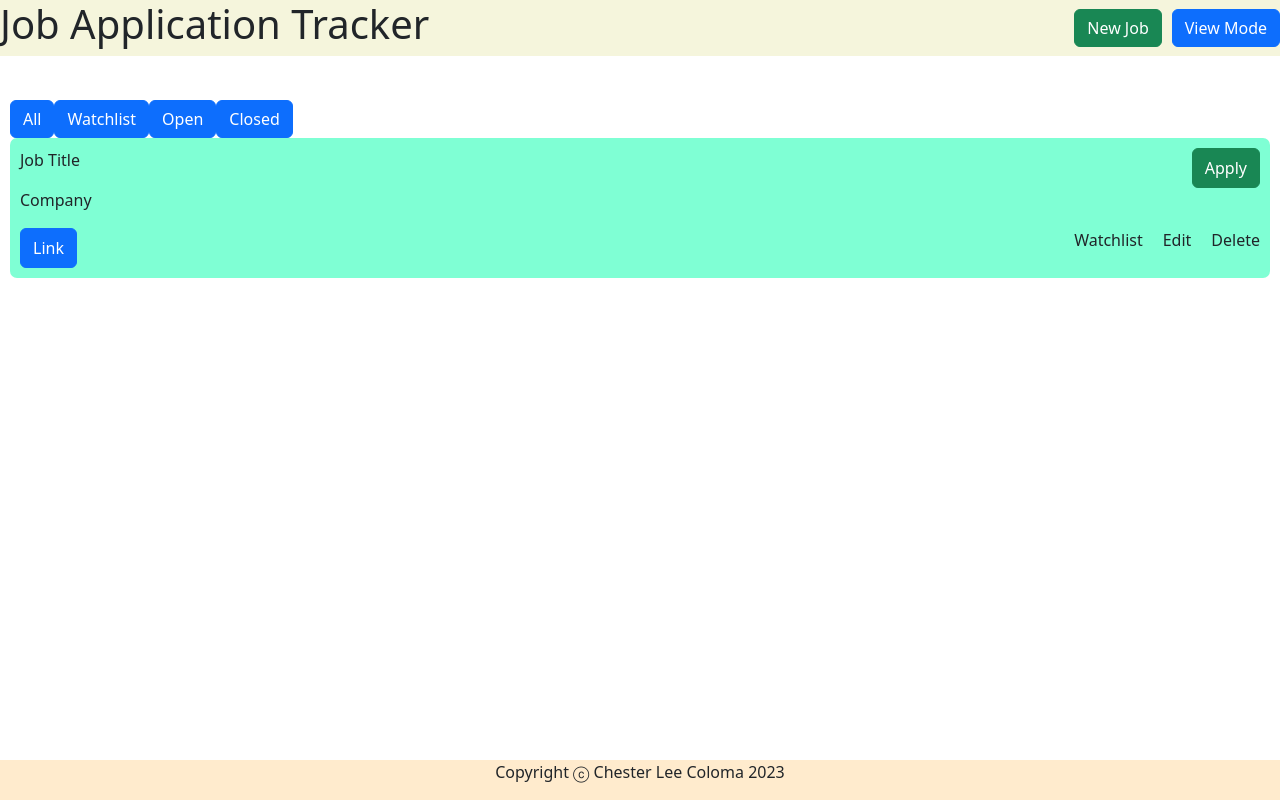
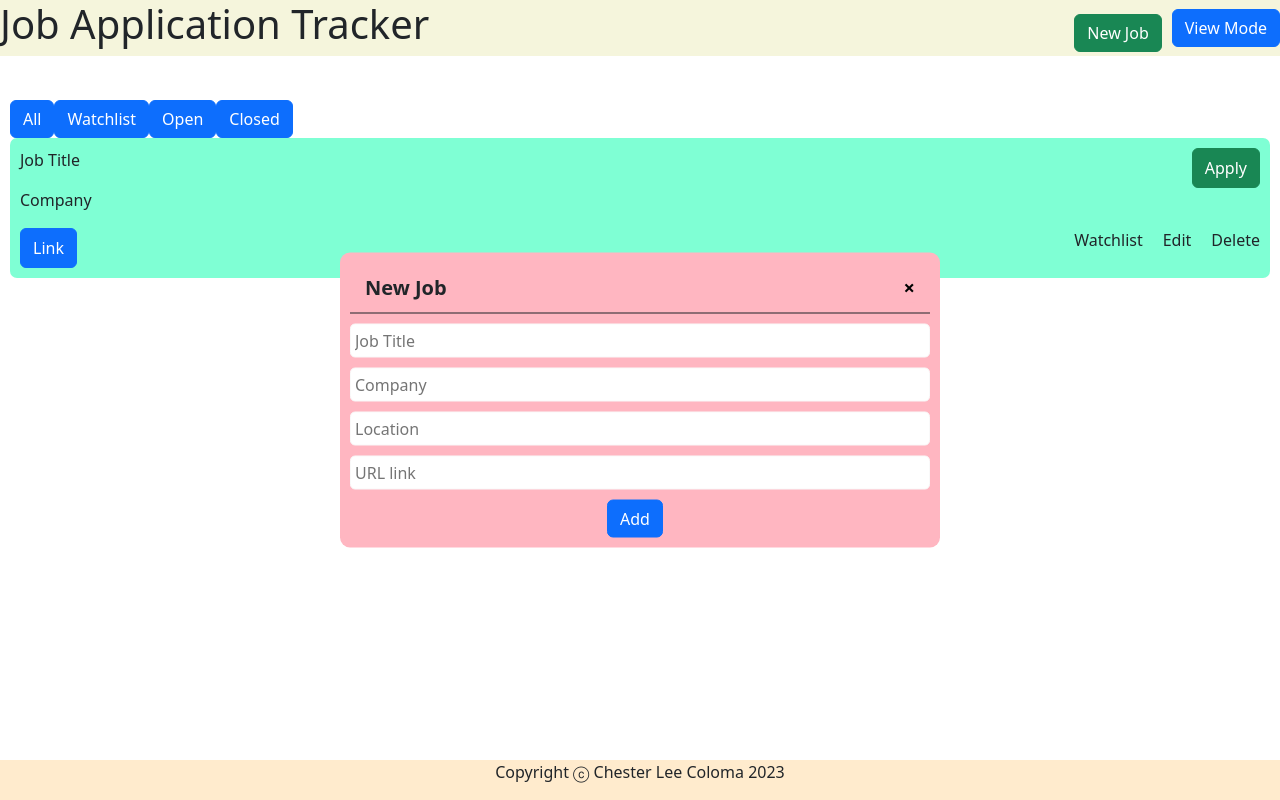
Before and after one commit to cleecoloma/Projects, a React (Create React App) app in the folder application-tracker/: page / in a window 1280 px wide. Built offline with nearby package versions, Linux system fonts and the light colour scheme.

Commit message:
made changes to form

```diff
--- a/application-tracker/public/styles.css
+++ b/application-tracker/public/styles.css
@@ -65,3 +65,73 @@ footer {
     position: relative;
     margin: 100px 10px 0px;
 }
+
+.form-area {
+    position: fixed;
+    top: 50%;
+    left: 50%;
+    transform: translate(-50%, -50%);
+    background-color: lightpink;
+    padding: 10px;
+    border-radius: 10px;
+    z-index: 10;
+    width: 600px;
+    max-width: 80%;
+}
+
+/* .form.active {
+    transform: translate(-50%, -50%) scale(1);
+} */
+
+form input {
+    padding: 4px;
+    font-size: 16px;
+    border-radius: 5px;
+    border: 1px solid #f9f9f9;
+    width: 100%;
+    margin-top: 10px;
+    align-items: center;
+}
+
+.form-header {
+    padding: 10px 15px;
+    display: flex;
+    justify-content: space-between;
+    border-bottom: 1px solid;
+}
+
+.form-header .form-title {
+    font-size: 1.25rem;
+    font-weight: bold;
+}
+
+.form-header .form-close {
+    cursor: pointer;
+    border: none;
+    outline: none;
+    background-color: lightpink;
+    font-size: 1.25rem;
+    font-weight: bold;
+}
+
+#overlay {
+    position: fixed;
+    opacity: 0;
+    top: 0;
+    left: 0;
+    right: 0;
+    bottom: 0;
+    background-color: rgba(0, 0, 0, .5);
+    pointer-events: none;
+}
+
+/* #overlay.active {
+    opacity: 1;
+    pointer-events: all;
+} */
+
+.add-job-button {
+    display: flex;
+    justify-content: center;
+    margin-top: 10px;
+}
--- a/application-tracker/src/components/App.jsx
+++ b/application-tracker/src/components/App.jsx
@@ -2,12 +2,14 @@ import React from "react";
 import Header from "./Header";
 import Footer from "./Footer";
 import Job from "./Job";
+import Form from "./Form"
 
 
 function App() {
   return (
     <div>
       <Header />
+      <Form />
       <Job />
       <Footer />
     </div>
--- a/application-tracker/src/components/Form.jsx
+++ b/application-tracker/src/components/Form.jsx
@@ -33,26 +33,29 @@ function Form() {
         onAdd(job);
     }
 
+    function onDelete(){
+
+    }
+
     return (
-        <form>
-            <label>
-                Job Title:
-                <input onChange={handleChange} type="text" name="jobTitle" value={job.title}/>
-            </label>
-            <label>
-                Company:
-                <input onChange={handleChange} type="text" name="company" value={job.company}/>
-            </label>
-            <label>
-                Location:
-                <input onChange={handleChange} type="text" name="location" value={job.location}/>
-            </label>
-            <label>
-                Link:
-                <input onChange={handleChange} type="text" name="link" value={job.link}/>
-            </label>
-            <Button onClick={handleClick}>Add Job</Button>
-        </form>
+        <div className="form-area">
+            <div className="form-header">
+                <div className="form-title">
+                    New Job
+                </div>
+                <button className="form-close" onClick={onDelete}>&times;</button>
+            </div>
+            <form>
+                <input onChange={handleChange} type="text" name="jobTitle" placeholder="Job Title" value={job.title} required/>
+                <input onChange={handleChange} type="text" name="company" placeholder="Company" value={job.company} required/>
+                <input onChange={handleChange} type="text" name="location" placeholder="Location" value={job.location} required/>
+                <input onChange={handleChange} type="text" name="link" placeholder="URL link" value={job.link} required/>
+                <div className="add-job-button">
+                    <Button onClick={handleClick}>Add</Button>
+                </div>
+            </form>
+            <div id="overlay"></div>
+        </div>
     );
 }
 
```
